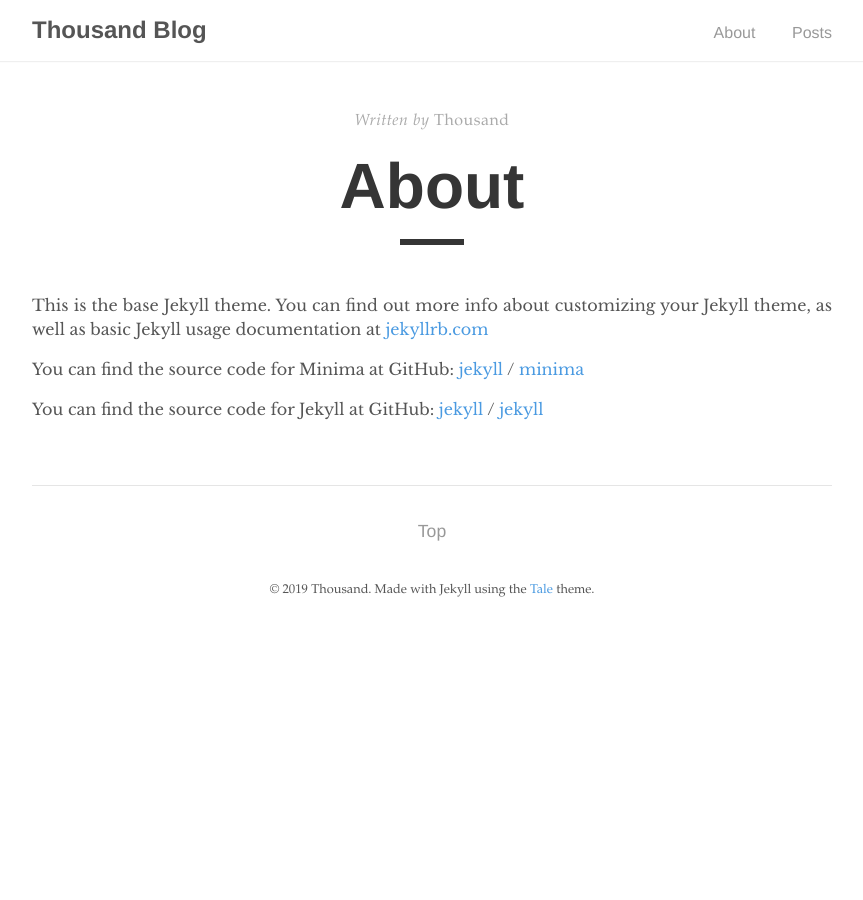
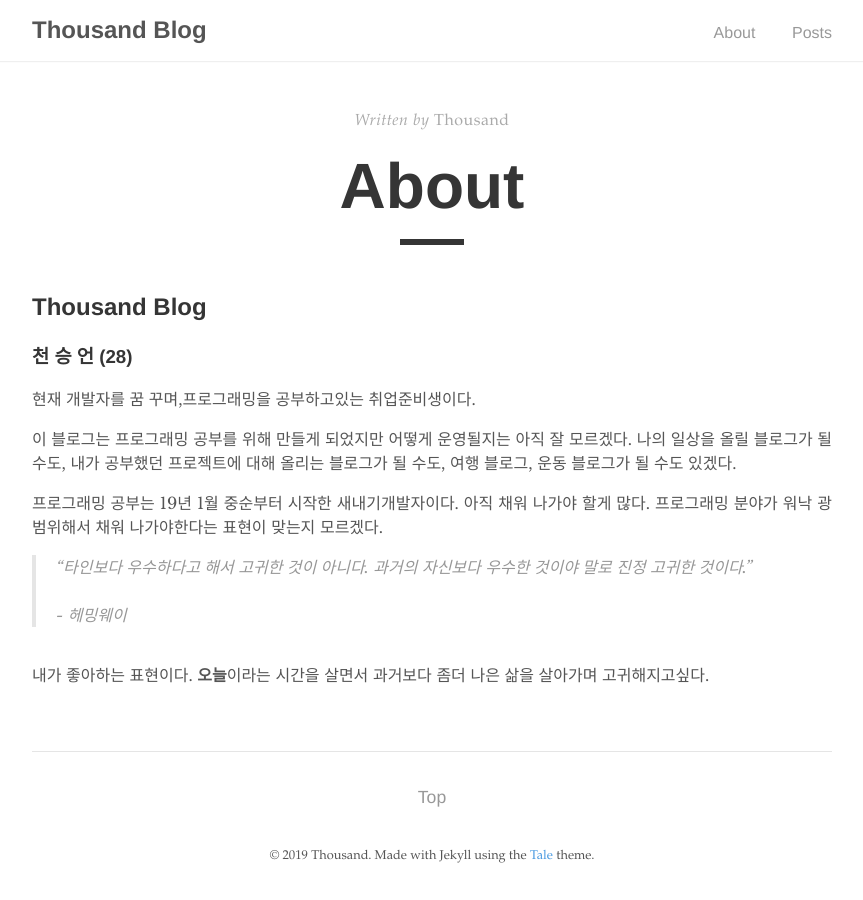
Before and after one commit to tmddjs45/tmddjs45.github.io, a Jekyll site: the page built from about.md, in a window 1280 px wide. Shown: the whole page, without its empty margins (208-1071 px from the left). Built offline with Jekyll 4.4.1, drawn with Linux system fonts in a browser that asks for light colours.

Commit message:
Update about.md

```diff
--- a/about.md
+++ b/about.md
@@ -4,15 +4,25 @@ title: About
 permalink: /about/
 ---
 
-This is the base Jekyll theme. You can find out more info about customizing your Jekyll theme, as well as basic Jekyll usage documentation at [jekyllrb.com](https://jekyllrb.com/)
-
-You can find the source code for Minima at GitHub:
-[jekyll][jekyll-organization] /
-[minima](https://github.com/jekyll/minima)
-
-You can find the source code for Jekyll at GitHub:
-[jekyll][jekyll-organization] /
-[jekyll](https://github.com/jekyll/jekyll)
+## Thousand Blog
+### 천 승 언 (28)
 
 
-[jekyll-organization]: https://github.com/jekyll
+현재 개발자를 꿈 꾸며,프로그래밍을 공부하고있는 취업준비생이다.
+
+
+이 블로그는 프로그래밍 공부를 위해 만들게 되었지만 어떻게 운영될지는 아직 잘 모르겠다.
+나의 일상을 올릴 블로그가 될 수도, 내가 공부했던 프로젝트에 대해 올리는 블로그가 될 수도,
+여행 블로그, 운동 블로그가 될 수도 있겠다.
+
+프로그래밍 공부는 19년 1월 중순부터 시작한 새내기개발자이다. 아직 채워 나가야 할게 많다.
+프로그래밍 분야가 워낙 광범위해서 채워 나가야한다는 표현이 맞는지 모르겠다.
+
+>*"타인보다 우수하다고 해서 고귀한 것이 아니다. 과거의 자신보다 우수한 것이야 말로 진정 고귀한 것이다."<br><br>- 헤밍웨이*
+
+
+
+
+
+<br>
+내가 좋아하는 표현이다. **오늘**이라는 시간을 살면서 과거보다 좀더 나은 삶을 살아가며 고귀해지고싶다.
```
